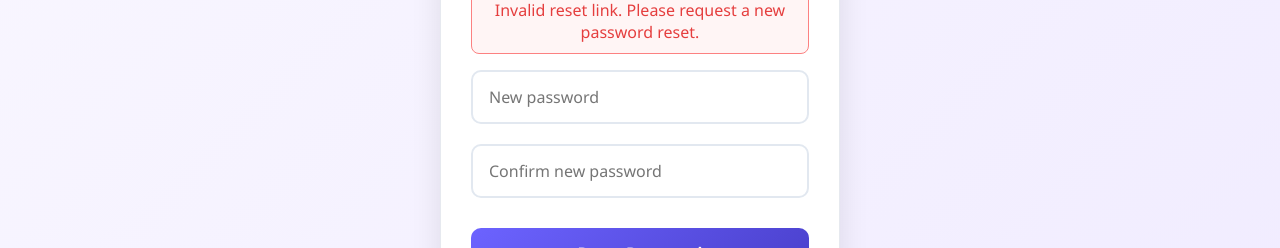
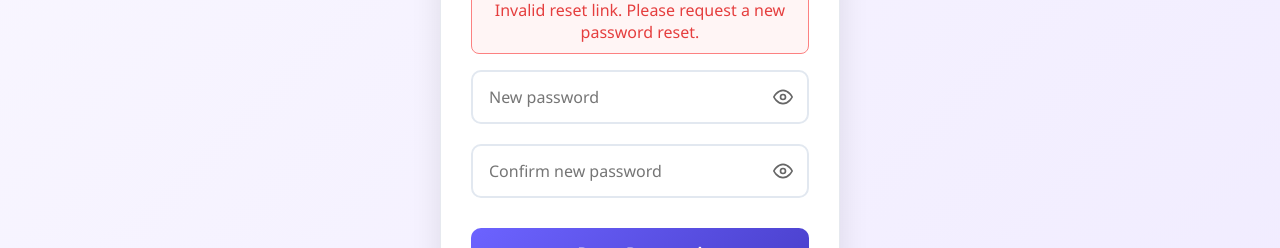
Before and after one commit to Younes-sh/FAKE_STORE, a Next.js app: page /set-new-password in a window 1280 px wide. Shown: the part 275-523 px from the top of the page. Built offline with nearby package versions, Linux system fonts and the light colour scheme; no server answers.

Commit message:
I added the ability to see the password for the set-new-password page.

```diff
--- a/pages/set-new-password/index.js
+++ b/pages/set-new-password/index.js
@@ -12,6 +12,8 @@ export default function SetNewPassword() {
   const [isLoading, setIsLoading] = useState(false);
   const [email, setEmail] = useState('');
   const [token, setToken] = useState('');
+  const [showNewPassword, setShowNewPassword] = useState(false); // حالت جدید برای پسورد جدید
+  const [showConfirmPassword, setShowConfirmPassword] = useState(false); // حالت جدید برای تأیید پسورد
   const router = useRouter();
 
   useEffect(() => {
@@ -83,6 +85,14 @@ export default function SetNewPassword() {
     }
   };
 
+  const toggleNewPasswordVisibility = () => {
+    setShowNewPassword(!showNewPassword);
+  };
+
+  const toggleConfirmPasswordVisibility = () => {
+    setShowConfirmPassword(!showConfirmPassword);
+  };
+
   return (
     <div className={styles.container}>
       <div className={styles.formSection}>
@@ -93,8 +103,9 @@ export default function SetNewPassword() {
 
           <form className={styles.form} onSubmit={handleSubmit}>
             <div className={styles.inputGroup}>
+              <div className={styles.passwordInputContainer}>
                 <input
-                type="password"
+                  type={showNewPassword ? 'text' : 'password'}
                   placeholder="New password"
                   value={newPassword}
                   onChange={(e) => setNewPassword(e.target.value)}
@@ -102,11 +113,31 @@ export default function SetNewPassword() {
                   className={styles.input}
                   minLength={6}
                 />
+                <button
+                  type="button"
+                  className={styles.passwordToggle}
+                  onClick={toggleNewPasswordVisibility}
+                  disabled={isLoading}
+                >
+                  {showNewPassword ? (
+                    <svg width="20" height="20" viewBox="0 0 24 24" fill="none" stroke="currentColor" strokeWidth="2">
+                      <path d="M17.94 17.94A10.07 10.07 0 0 1 12 20c-7 0-11-8-11-8a18.45 18.45 0 0 1 5.06-5.94M9.9 4.24A9.12 9.12 0 0 1 12 4c7 0 11 8 11 8a18.5 18.5 0 0 1-2.16 3.19m-6.72-1.07a3 3 0 1 1-4.24-4.24"></path>
+                      <line x1="1" y1="1" x2="23" y2="23"></line>
+                    </svg>
+                  ) : (
+                    <svg width="20" height="20" viewBox="0 0 24 24" fill="none" stroke="currentColor" strokeWidth="2">
+                      <path d="M1 12s4-8 11-8 11 8 11 8-4 8-11 8-11-8-11-8z"></path>
+                      <circle cx="12" cy="12" r="3"></circle>
+                    </svg>
+                  )}
+                </button>
+              </div>
             </div>
 
             <div className={styles.inputGroup}>
+              <div className={styles.passwordInputContainer}>
                 <input
-                type="password"
+                  type={showConfirmPassword ? 'text' : 'password'}
                   placeholder="Confirm new password"
                   value={confirmPassword}
                   onChange={(e) => setConfirmPassword(e.target.value)}
@@ -114,6 +145,25 @@ export default function SetNewPassword() {
                   className={styles.input}
                   minLength={6}
                 />
+                <button
+                  type="button"
+                  className={styles.passwordToggle}
+                  onClick={toggleConfirmPasswordVisibility}
+                  disabled={isLoading}
+                >
+                  {showConfirmPassword ? (
+                    <svg width="20" height="20" viewBox="0 0 24 24" fill="none" stroke="currentColor" strokeWidth="2">
+                      <path d="M17.94 17.94A10.07 10.07 0 0 1 12 20c-7 0-11-8-11-8a18.45 18.45 0 0 1 5.06-5.94M9.9 4.24A9.12 9.12 0 0 1 12 4c7 0 11 8 11 8a18.5 18.5 0 0 1-2.16 3.19m-6.72-1.07a3 3 0 1 1-4.24-4.24"></path>
+                      <line x1="1" y1="1" x2="23" y2="23"></line>
+                    </svg>
+                  ) : (
+                    <svg width="20" height="20" viewBox="0 0 24 24" fill="none" stroke="currentColor" strokeWidth="2">
+                      <path d="M1 12s4-8 11-8 11 8 11 8-4 8-11 8-11-8-11-8z"></path>
+                      <circle cx="12" cy="12" r="3"></circle>
+                    </svg>
+                  )}
+                </button>
+              </div>
             </div>
 
             <button
--- a/pages/set-new-password/setNewPassword.module.css
+++ b/pages/set-new-password/setNewPassword.module.css
@@ -105,3 +105,40 @@
 .link span:hover {
   color: #4a40cc;
 }
+
+/* استایل‌های جدید برای قابلیت نمایش پسورد در صفحه تنظیم پسورد جدید */
+.passwordInputContainer {
+  position: relative;
+  width: 100%;
+}
+
+.passwordToggle {
+  position: absolute;
+  right: 12px;
+  top: 50%;
+  transform: translateY(-50%);
+  background: none;
+  border: none;
+  cursor: pointer;
+  padding: 4px;
+  display: flex;
+  align-items: center;
+  justify-content: center;
+  color: #666;
+  transition: color 0.2s ease;
+}
+
+.passwordToggle:hover {
+  color: #333;
+}
+
+.passwordToggle:disabled {
+  opacity: 0.5;
+  cursor: not-allowed;
+}
+
+/* اطمینان از اینکه input پسورد فضای کافی برای آیکون دارد */
+.passwordInputContainer .input {
+  padding-right: 45px;
+  width: 100%;
+}
```
Lines whose indentation alone changed are shown as unchanged.
